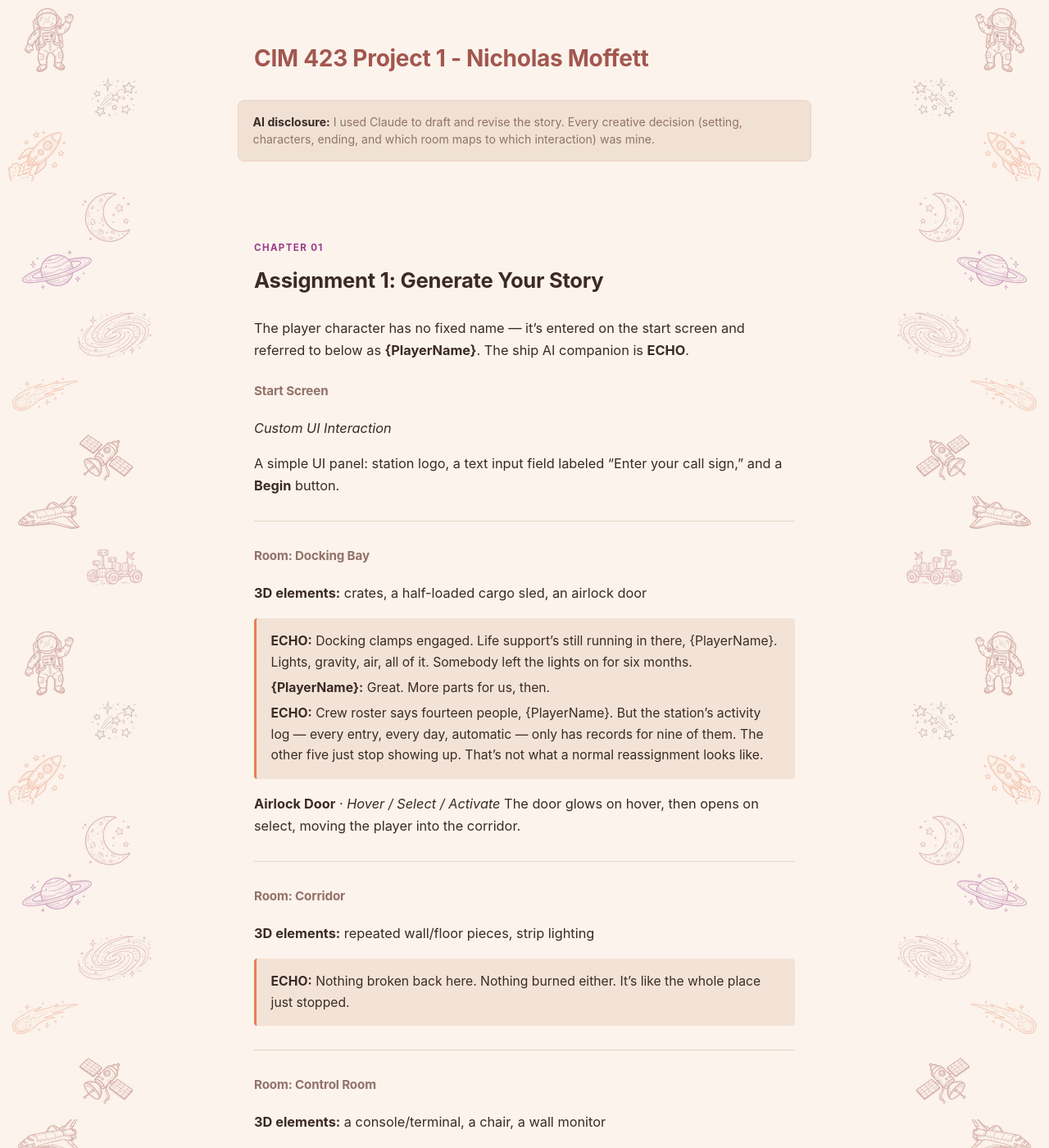
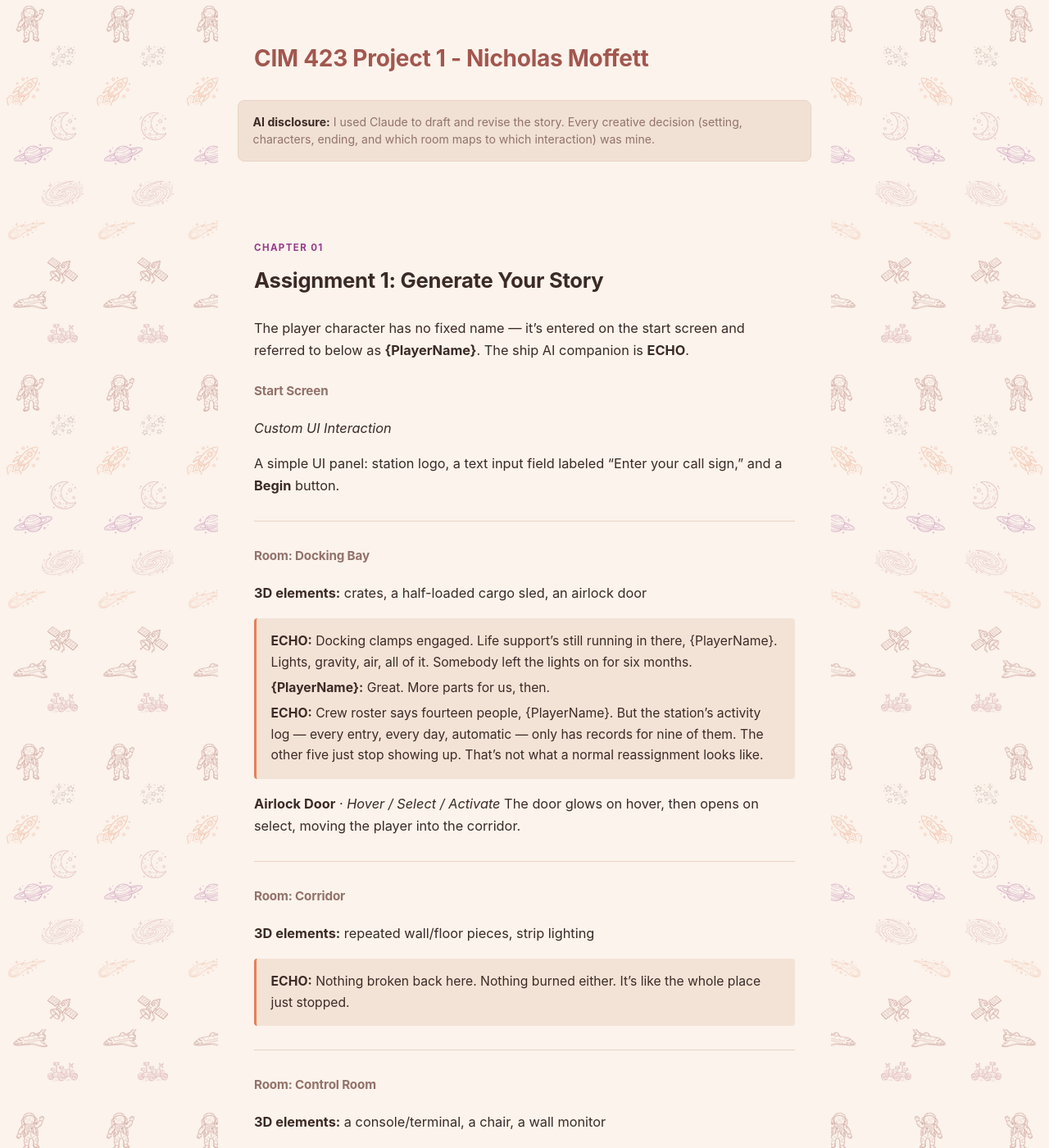
Before and after one commit to moff05/cim423-3d-world, a Jekyll site: the page built from index.md, in a window 1280 px wide and 1400 px high. Shown: the whole window at 82% size. Built offline with Jekyll 4.4.1, drawn with Linux system fonts in a browser that asks for light colours.

Commit message:
Widen space rails to fill the full gutter, tile both axes
Rail width now scales with viewport (calc-based) instead of a fixed
190px, and the tile repeats in both directions with smaller icons so
wide screens show 5+ columns per side instead of one column of icons.

Co-Authored-By: Claude Sonnet 5 <noreply@anthropic.com>
Claude-Session: https://claude.ai/code/session_01EXSHHrPegx68P7D3CLUmwe

```diff
--- a/_layouts/default.html
+++ b/_layouts/default.html
@@ -145,13 +145,13 @@
       position: fixed;
       top: 0;
       bottom: 0;
-      width: 190px;
+      width: calc((100vw - 748px) / 2);
       z-index: -1;
       pointer-events: none;
       opacity: 0.5;
       background-image: url("{{ '/assets/images/space/tile.png' | relative_url }}");
-      background-repeat: repeat-y;
-      background-position: top center;
+      background-repeat: repeat;
+      background-position: top left;
     }
     .space-rail.left { left: 0; }
     .space-rail.right { right: 0; transform: scaleX(-1); }
```
Also changed, not shown: assets/images/space/tile.png.
